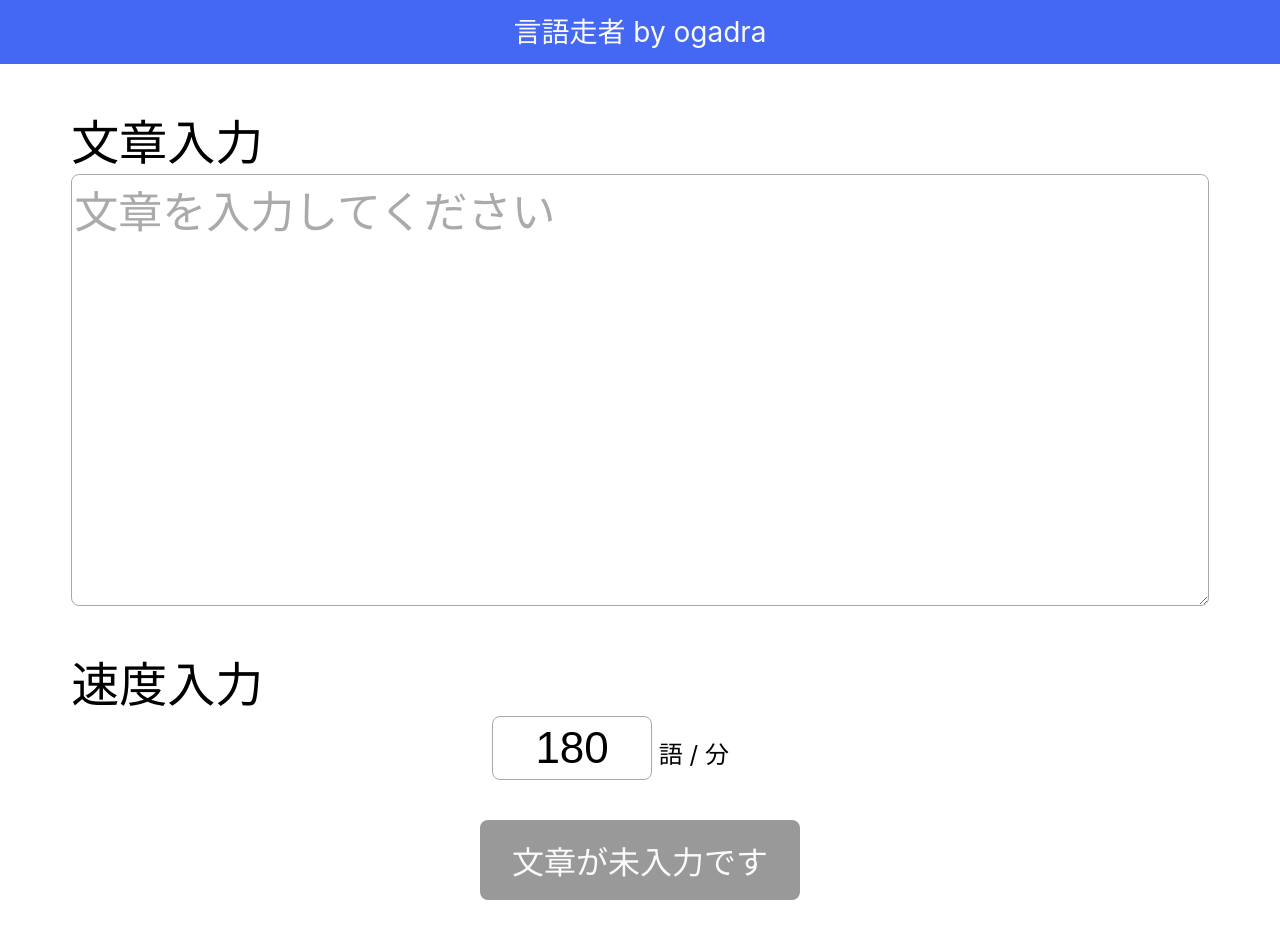
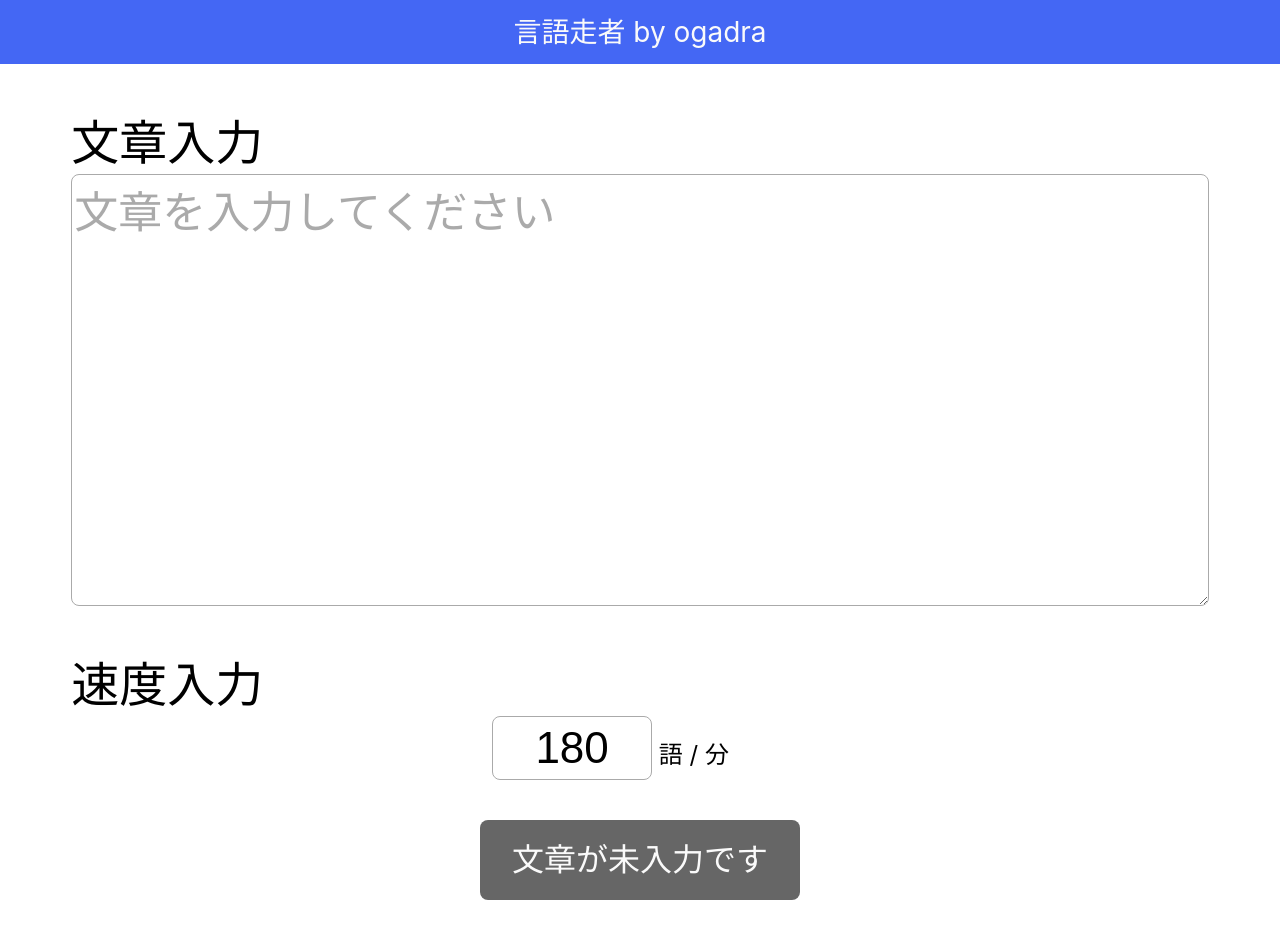
Before and after one commit to ogadra/phrase_cutter, a Next.js app: page / in a window 1280 px wide. Shown: the top 938 px of the page. Built offline with nearby package versions, Linux system fonts and the light colour scheme.

Commit message:
loading animation added

```diff
--- a/components/PhraseCutter.js
+++ b/components/PhraseCutter.js
@@ -17,6 +17,7 @@ export default class PhraseCutter extends React.Component {
         interval: 60000 / 180,
         button: "文章が未入力です",
         buttonDisable: true,
+        loading: false,
         modalIsOpen: false
     };
 
@@ -63,9 +64,9 @@ export default class PhraseCutter extends React.Component {
 }
 
   split(){
-    this.setState({button: "解析中…", buttonDisable: true});
+    this.setState({button: "解析中…", buttonDisable: true, loading: true});
     if (!this.state.content){
-        this.setState({button: "文章が未入力です", buttonDisable: true});
+        this.setState({button: "文章が未入力です", buttonDisable: true, loading: false});
     } else{
         kuromoji.builder({dicPath: "/dict"}).build((err, tokenizer) => {
             if(err){
@@ -87,7 +88,7 @@ export default class PhraseCutter extends React.Component {
                     }
                 preword = path[i];
                 }
-                this.setState({phrase: phrases, display: phrases[0], button: "実行", buttonDisable: false})
+                this.setState({phrase: phrases, display: phrases[0], button: "実行", buttonDisable: false, loading: false})
                 //this.setState({phrase: phrases})
             }
         })
@@ -155,7 +156,10 @@ export default class PhraseCutter extends React.Component {
                 <input type='tel' value={this.state.speed} onChange={this.handleChangeSpeed}/> 語 / 分
             </div>
 
-            <input type="button" value={this.state.button} disabled={this.state.buttonDisable} onClick={this.onSubmit}/>
+            <button type="button" disabled={this.state.buttonDisable} onClick={this.onSubmit}>
+                <div className={this.state.loading ? styles.spinner : false}/>
+                <div className={this.state.loading ? styles.lightfont : false}>{this.state.button}</div>
+            </button>
         </div>
     </div>
     )
--- a/styles/Home.module.css
+++ b/styles/Home.module.css
@@ -51,15 +51,15 @@
   flex-direction: column;
 }
 
-.form > label , .form > input{
+.form > label , .form > button{
   margin-top: 5vh;
 }
 
-.form > input{
+.form > button{
   margin-bottom: 5vh;
 }
 
-.form > input, .form > textarea, .val > input{
+.form > button, .form > textarea, .val > input{
   border-radius: 1vmin;
   border:1px solid #aaa;
   font-size: 5.5vmin;
@@ -86,7 +86,7 @@
   text-align: center;
 }
 
-.form > input{
+.form > button{
   font-size: 4vmin;
   height: 10vmin;
   width: 40vmin;
@@ -95,9 +95,38 @@
   border: none;
   background-color: #4467f4;
   color: #fafafa;
+  position: relative;
+}
+.spinner {
+  width: 5vmin;
+  height: 5vmin;
+  border: 2px #fafafa solid;
+  border-top: 2px rgba(0,0,0,0) solid;
+  border-radius: 50%;
+  animation: sp-anime 0.8s infinite linear;
+  z-index: 1;
 }
 
-.form > input:disabled{
+.form > button > *{
+  position: absolute;
+  line-height: 10vmin;
+  left: 0;
+  top: 0;
+  right: 0;
+  bottom: 0;
+  margin: auto;
+}
+
+.form > button:disabled{
   color: #fafafa;
-  background-color: #999;
+  background-color: #666;
 }
+
+@keyframes sp-anime {
+  0% { transform: rotate(0deg); }
+  100% { transform: rotate(359deg); }
+}
+
+.lightfont {
+  color: #999;
+}
```
